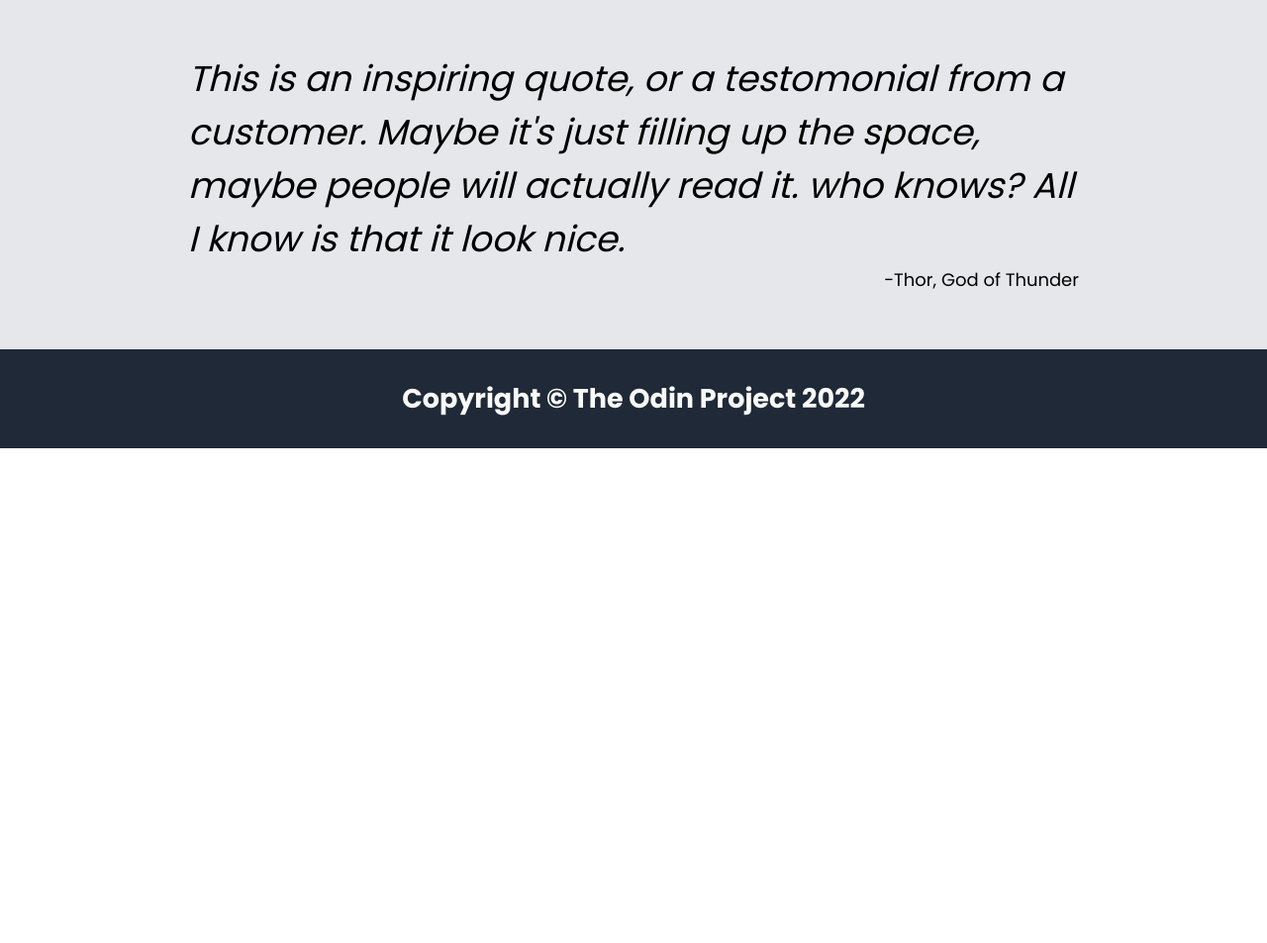
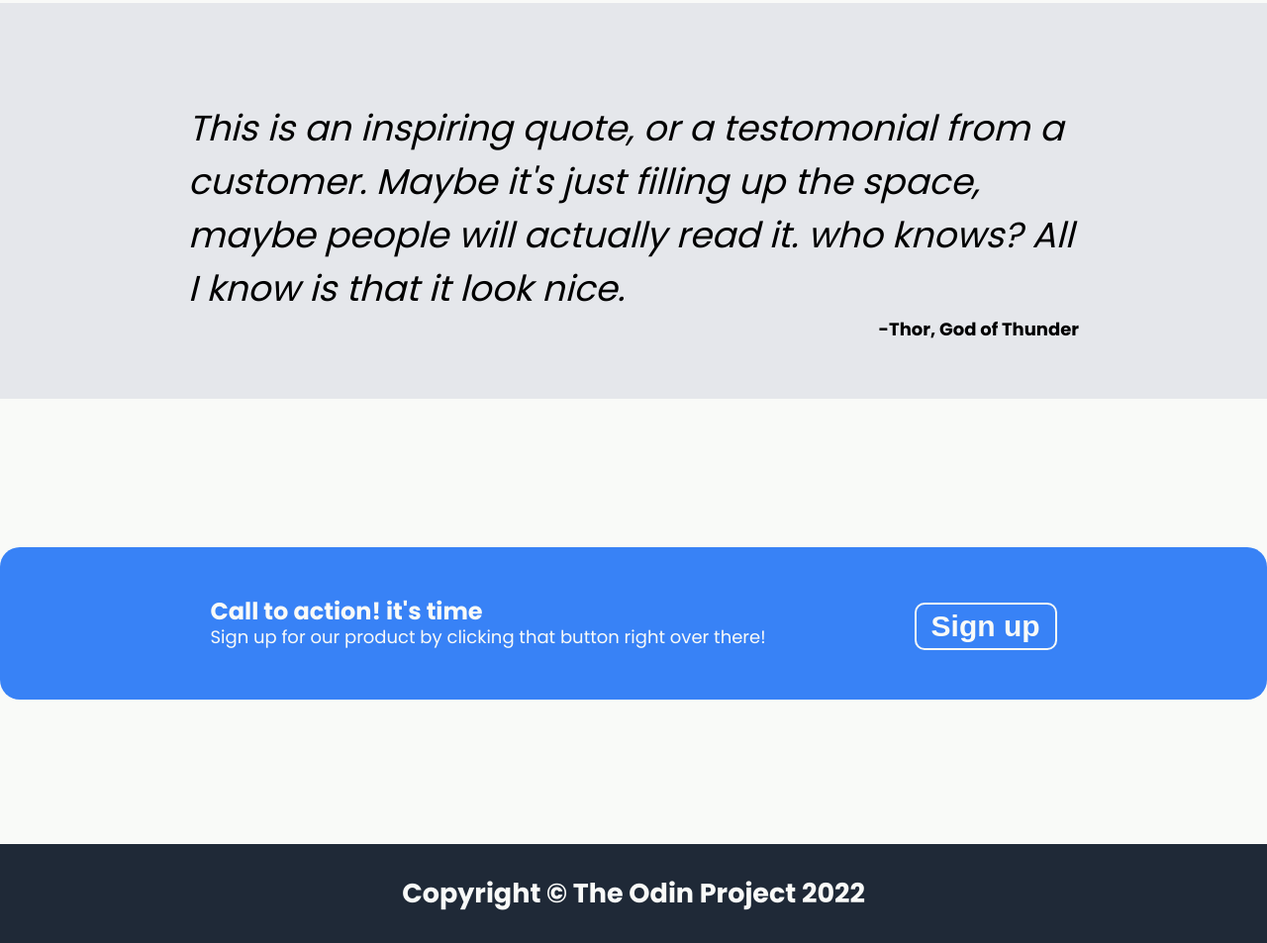
Before and after one commit to awaismumtaz/The-landing-page, a plain HTML site: page index.html in a window 1280 px wide. Shown: the part 972-1925 px from the top of the page at 99% size. Before the commit the page ends 1425 px from the top, so only its background shows below. Drawn offline with Linux system fonts and the light colour scheme.

Commit message:
modified html an css

```diff
--- a/index.html
+++ b/index.html
@@ -64,9 +64,24 @@
     <div class="quotation">
         <div class="container">
             <p>This is an inspiring quote, or a testomonial from a customer. Maybe it's just filling up the space, maybe people will actually read it. who knows? All I know is that it look nice.</p>
-            <div class="author">-Thor, God of Thunder</div>
+            <strong>-Thor, God of Thunder</strong>
         </div>
     </div>
+
+    <div class="calltoaction">
+        <div class="container">
+            <div class="cta-container">
+                <div class="child left">
+                    <h2>Call to action! it's time</h2>
+                    <p>Sign up for our product by clicking that button right over there!</p>
+                </div>
+                <button class="child right">Sign up</button>
+            </div>
+        </div>
+    </div>
+
+
+
 
     <footer class="footer">
         <div class="container">
--- a/style.css
+++ b/style.css
@@ -10,6 +10,7 @@ body {
     font-family: 'Poppins', sans-serif;
     font-size: 18px;
     line-height: 1.5;
+    background-color: #f9faf8;
   }
 
   img {
@@ -132,7 +133,7 @@ body {
   .section .image {
     display: flex;
     flex-direction: column;
-    justify-content:space-between;
+    justify-content:center;
     align-items: center;
     text-align: center;
   }
@@ -140,8 +141,8 @@ body {
   .section .image .box {
     border: 5px solid #3882f6;
     border-radius: 10px;
-    width: 165px;
-    height: 150px;
+    width: 225px;
+    height: 200px;
     margin-bottom: 10px;
   }
 
@@ -163,10 +164,56 @@ body {
     font-style: italic;
     margin-top: 50px;
   }
-  .quotation .author {
+  .quotation strong {
     align-self: end;
+    font-size: large;
+  }
+
+  .calltoaction {
+    background-color: #f9faf8;
+    color: #f9faf8;
+    min-height: 300px;
+  }
+  .calltoaction .container {
+    display: flex;
+    justify-content: space-evenly;
+    border: 2px solid transparent;
+    border-radius: 20px;
+    background-color: #3882f6;
+    margin-top: 150px;
+  }
+  .calltoaction .cta-container {
+    display: flex;
+    justify-content: center;
+    align-items: center;
+    height: 150px;
+    gap: 150px;
 
   }
+
+  .calltoaction .left, .calltoaction .right {
+    flex: 1 0 auto;
+  }
+  .calltoaction .left {
+    line-height: 0.5;
+
+  }
+  .calltoaction .left h2 {
+    font-weight: bolder;
+    font-size: x-large;
+  }
+  .calltoaction button {
+    background-color: #3882f6;
+    text-align: center;
+    color: #f9faf8;
+    border: 2px solid #f9faf8;
+    border-radius: 10px;
+    padding: 5px 15px;
+    font-size: 30px;
+    font-weight: bold;
+    margin-top: 5px;
+  }
+
 
   .footer {
     background-color: #1f2937;
```
